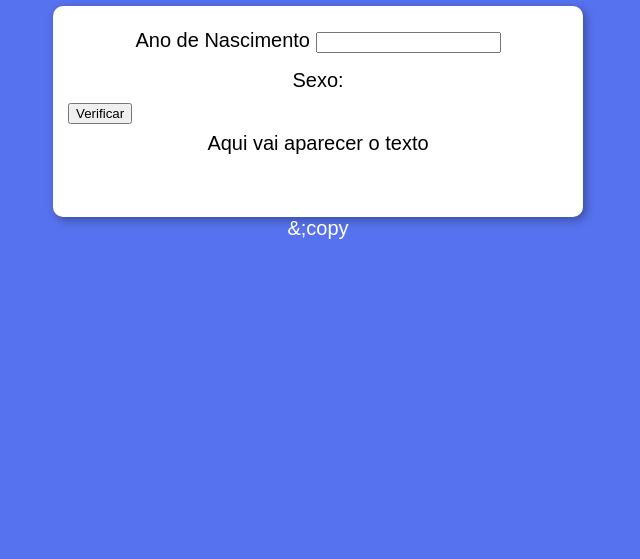
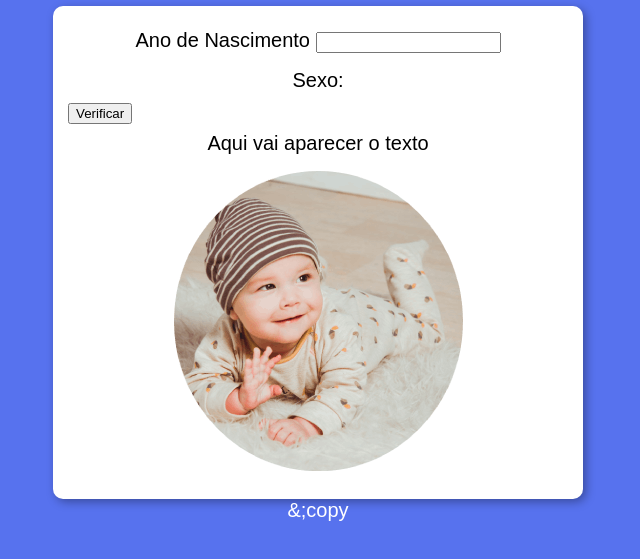
Before and after one commit to dudaborges/stage-of-life, a plain HTML site: page index.html in a window 1280 px wide. Shown: the part 93-652 px from the top of the page, without its empty margins (322-962 px from the left). Drawn offline with Linux system fonts and the light colour scheme.

Commit message:
updatedHtml

```diff
--- a/index.html
+++ b/index.html
@@ -26,7 +26,7 @@
             Aqui vai aparecer o texto
         </div>
         <div>
-            <img src="" alt="">
+            <img src="img/bebe-f.png" alt="bebe">
         </div>
     </section>
 
```
